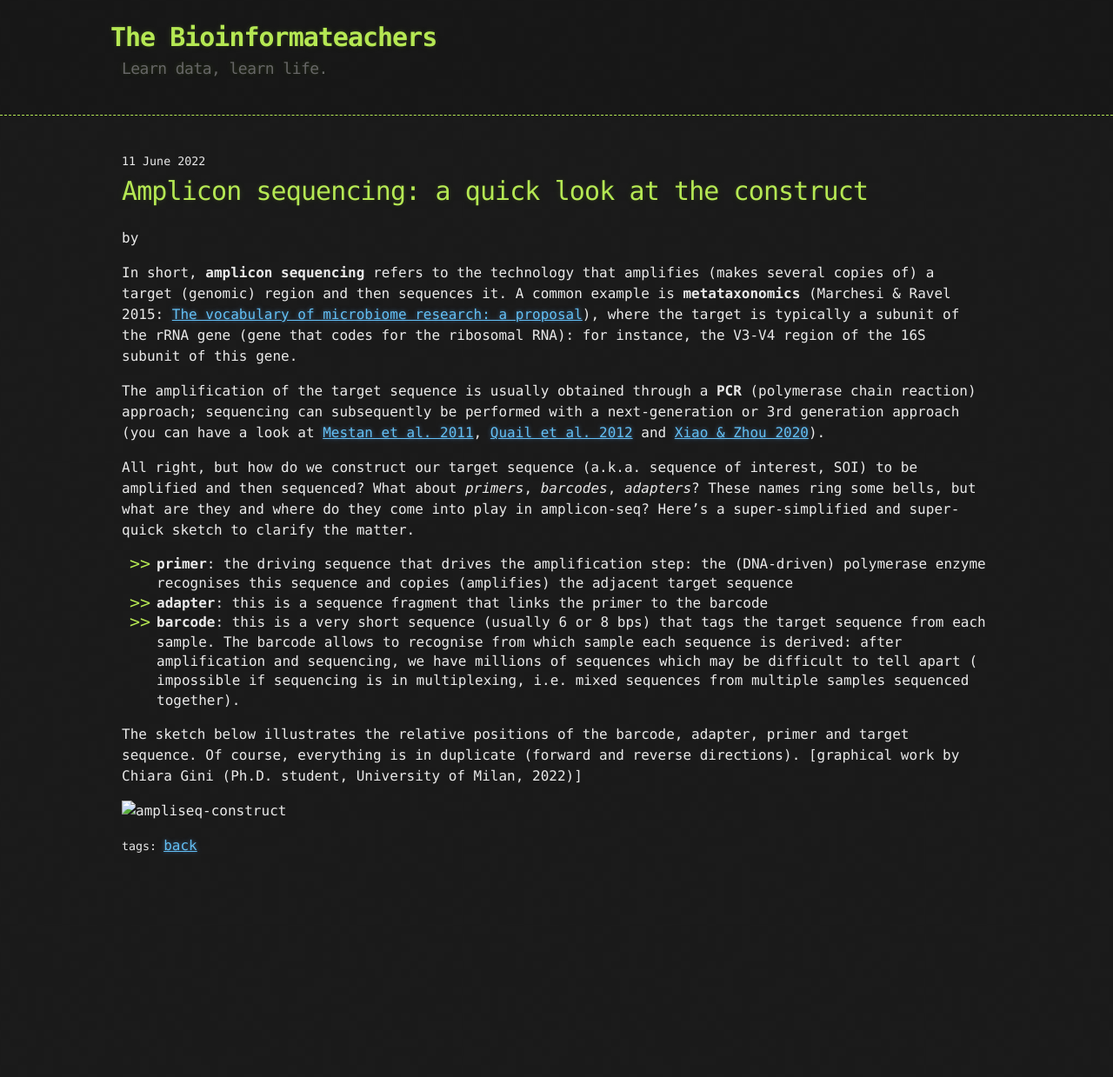
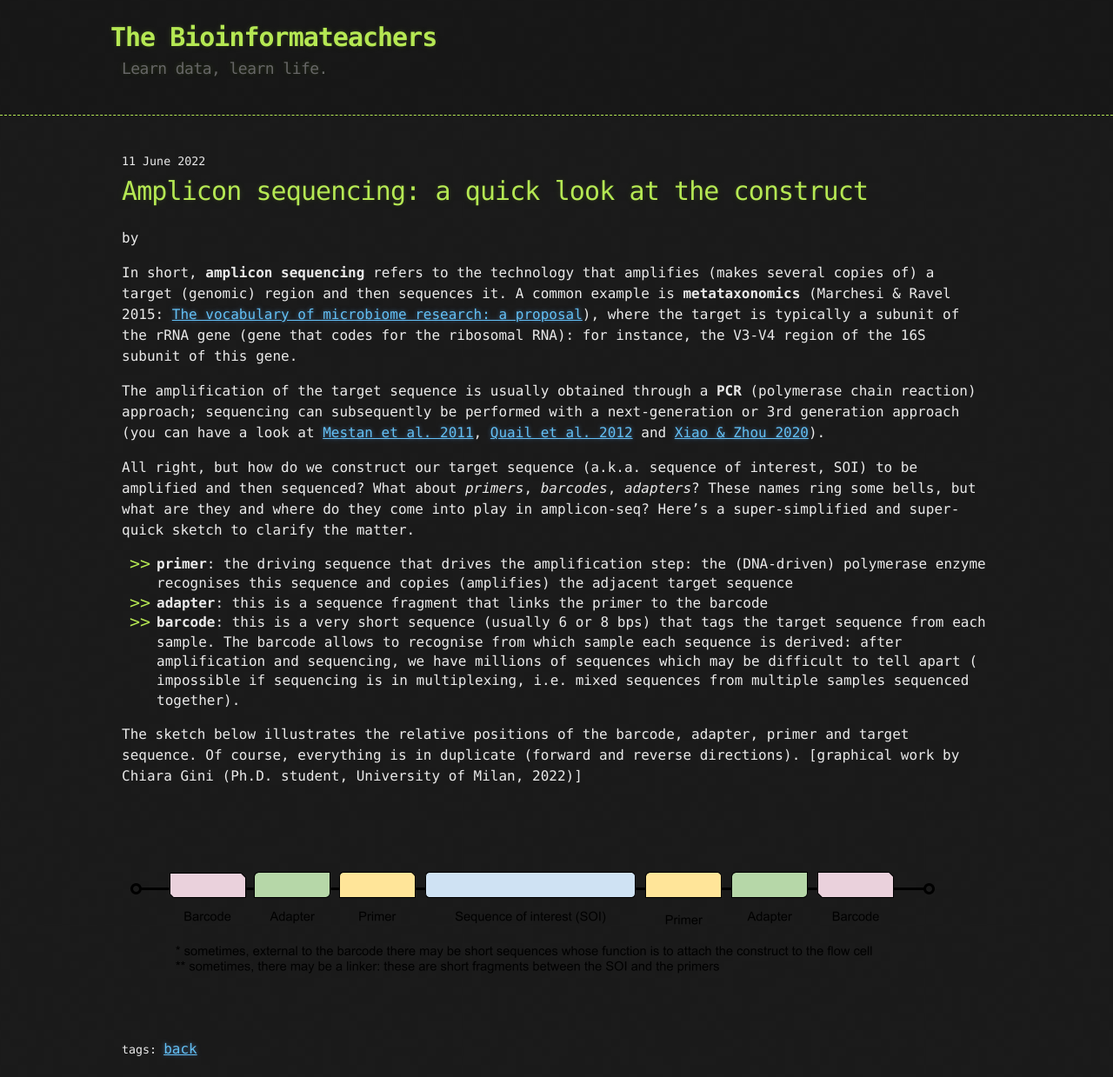
Before and after one commit to bioinformateachers/bioinformateachers.github.io, a Jekyll site: the page built from _posts/2022-06-11-quick-ampliseq.md, in a window 1280 px wide. Shown: the whole page at 87% size. Built offline with Jekyll 4.4.1, drawn with Linux system fonts in a browser that asks for light colours; before the commit the page ends 1005 px from its top, so only the background shows below that.

Commit message:
fixing bug with path to image file

```diff
--- a/_posts/2022-06-11-quick-ampliseq.md
+++ b/_posts/2022-06-11-quick-ampliseq.md
@@ -35,4 +35,4 @@ The sketch below illustrates the relative positions of the barcode, adapter, pri
 Of course, everything is in duplicate (forward and reverse directions).
 [graphical work by Chiara Gini (Ph.D. student, University of Milan, 2022)]
 
-![ampliseq-construct](struttura-della-sequenza-output-del-sequenziamento-1.png)
+![ampliseq-construct](/img/struttura-della-sequenza-output-del-sequenziamento-1.png)
```
